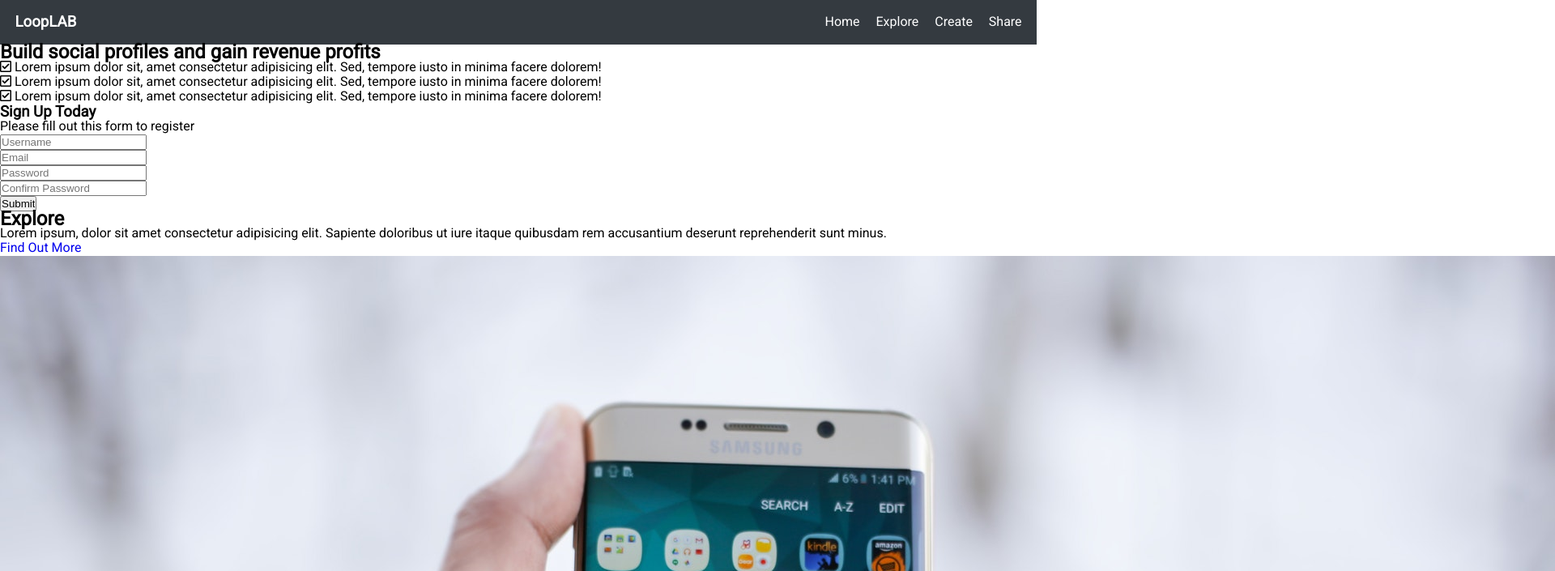
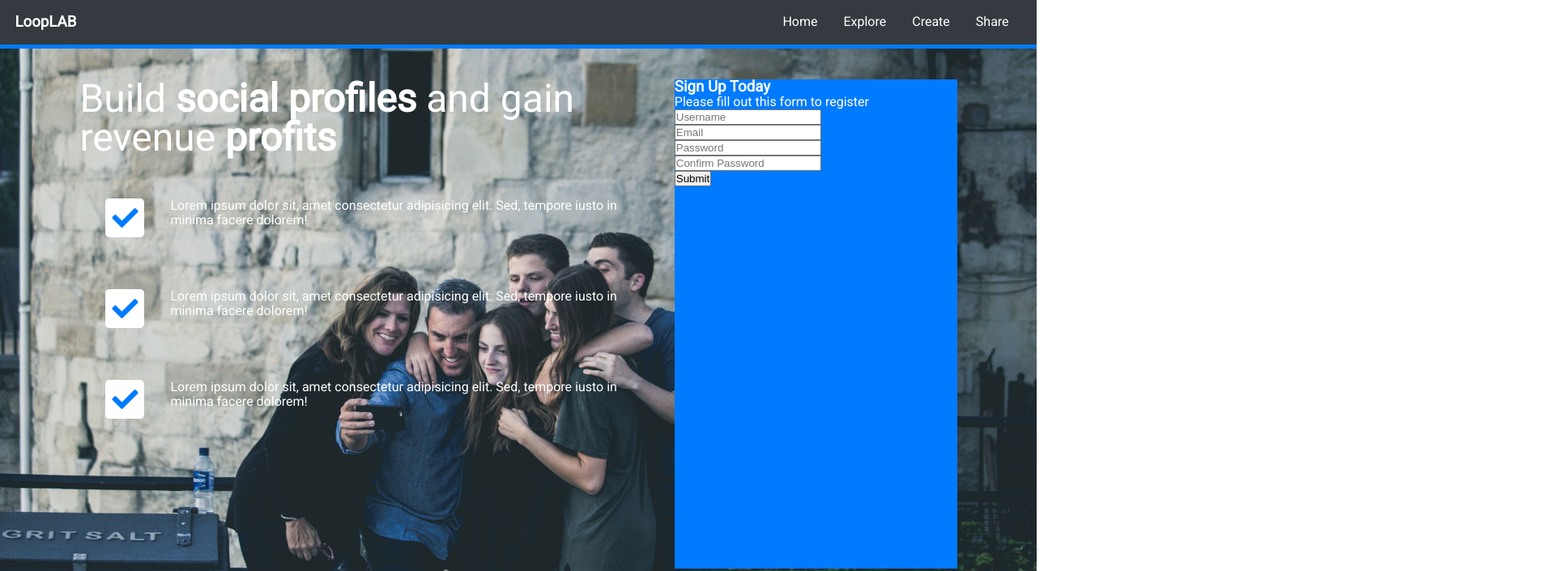
Before and after one commit to fallencloud/looplab, a website: page dist/index.html in a window 1280 px wide. Shown: the top 705 px of the page at 81% size, 1920 px wide, since content can reach past the window. Drawn offline with nearby package versions, Linux system fonts and the light colour scheme.

Commit message:
starting social section

```diff
--- a/scss/main.scss
+++ b/scss/main.scss
@@ -27,6 +27,10 @@ ul {
   list-style: none;
 }
 
+img {
+  max-width: 100%;
+}
+
 /***********************
 Utilities
 ************************/
@@ -40,7 +44,15 @@ $white: #fff;
 }
 
 .container {
+  max-width: 1100px;
   margin: auto;
+  padding: 0 2rem;
+  overflow: hidden;
+}
+
+// margin
+.m-1 {
+  margin: 1.15rem;
 }
 
 //padding
@@ -56,25 +68,94 @@ $white: #fff;
   padding: 0 1.15rem;
 }
 
+.display-1 {
+  font-size: 3rem;
+  line-height: 3rem;
+  font-weight: lighter;
+}
 /***********************
 Navbar
 ************************/
 #navbar {
   display: flex;
+  position: sticky;
+  top: 0;
   justify-content: space-between;
+  z-index: 1;
+  border-bottom: 5px $primary solid;
 
   ul {
+    display: flex;
+    align-items: center;
+    list-style: none;
+
     li {
-      display: inline-block;
-      padding-right: 1rem;
-
       a {
         color: $white;
+        padding: 0.75rem;
+        margin: 0 0.25rem;
       }
-    }
-
-    li:last-child {
-      padding-right: 0;
     }
   }
 }
+
+/***********************
+Social
+************************/
+#social {
+  display: flex;
+  flex-direction: row;
+  background: url('../img/home.jpg') no-repeat center center/cover;
+  padding: 5rem;
+  min-height: 100vh;
+
+  // overlay
+  position: absolute;
+  top: 0;
+  left: 0;
+  width: 100%;
+
+  background-color: rgba(0, 0, 0, 0.9) !important;
+
+  overflow: hidden;
+
+  .social {
+    margin: 1.15rem;
+    height: 100%;
+    flex: 2;
+    color: #fff;
+
+    h1 {
+      margin-bottom: 1.15rem;
+      color: #fff;
+    }
+
+    ul {
+      li {
+        display: flex;
+        padding: 2rem;
+
+        i {
+          padding: 0.5rem;
+          background: #fff;
+          color: $primary;
+          margin-right: 2rem;
+          border-radius: 5px;
+          align-self: flex-start;
+        }
+
+        p {
+          font-size: 1.3rem;
+          align-self: flex-end;
+        }
+      }
+    }
+  }
+
+  .signup {
+    flex: 1;
+    margin: 1.15rem;
+    background: $primary;
+    color: $white;
+  }
+}
```
Also changed, not shown: dist/css/main.css, dist/index.html, dist/js/main.js (added).
